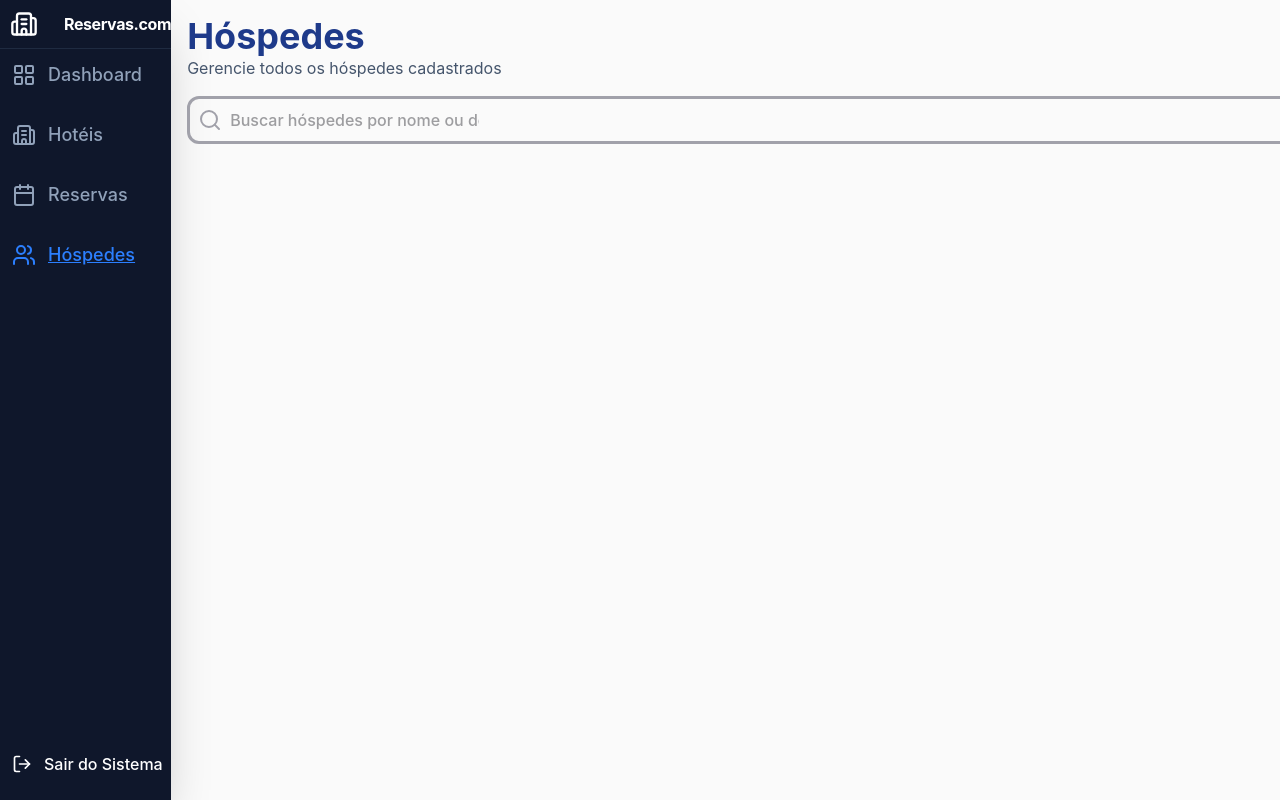
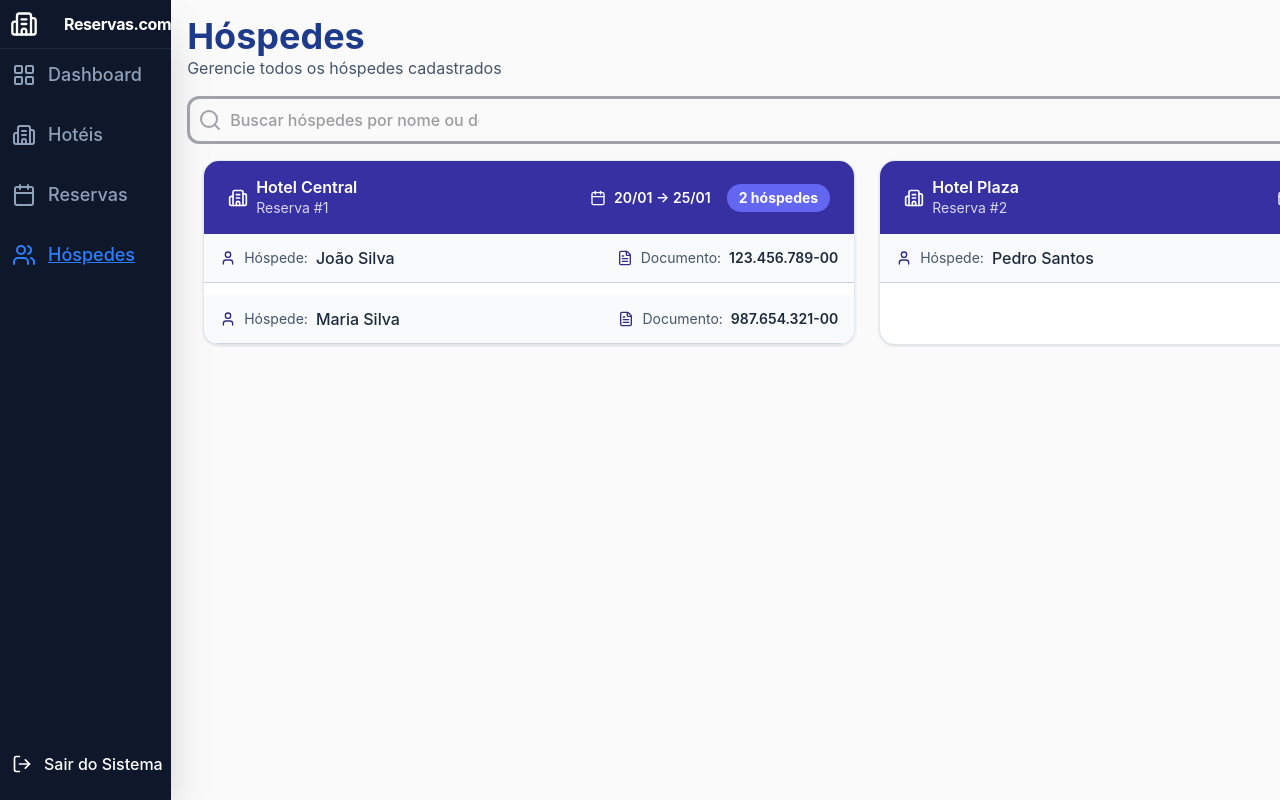
Before and after one commit to Sofyaolvs/hotelaria, a React app in the folder frontend/: page / in a window 1280 px wide. Both pictures are taken after a click on the button "Hóspedes". Shown: the top 800 px of the page. Built offline with nearby package versions, Linux system fonts and the light colour scheme; the HTML template or start-up script is replaced by a standard one.

Commit message:
feat: Tela de hóspedes e componentes

```diff
--- /dev/null
+++ b/frontend/src/components/cards/GuestCard.tsx
@@ -0,0 +1,95 @@
+import { Building2, Calendar, User, FileText } from "lucide-react";
+
+interface Guest {
+  id: number;
+  name: string;
+  document: string;
+}
+
+interface BookingWithGuests {
+  id: number;
+  hotel: string;
+  checkIn: string;
+  checkOut: string;
+  guests: Guest[];
+}
+
+interface BookingGuestsCardProps {
+  bookings: BookingWithGuests[];
+}
+
+export default function GuestCard({ bookings }: BookingGuestsCardProps) {
+  return (
+    <div className="w-full flex gap-6 !px-4 !mt-4">
+      {bookings.map((booking) => (
+        <div
+          key={booking.id}
+          className="bg-white border border-slate-200 rounded-2xl shadow-sm w-full overflow-hidden flex flex-col"
+        >
+          {/* Header */}
+          <div className="bg-secondary-800 !px-6 !py-4 flex items-center justify-between">
+            <div className="flex items-center gap-2 text-white">
+              <Building2 className="w-5 h-5" />
+              <div className="leading-tight">
+                <p className="font-semibold">{booking.hotel}</p>
+                <span className="text-sm text-white/80">
+                  Reserva #{booking.id}
+                </span>
+              </div>
+            </div>
+
+            <div className="flex items-center gap-4">
+              <div className="flex items-center gap-2 text-white">
+                <Calendar className="w-4 h-4" />
+                <span className="text-sm font-semibold">
+                  {booking.checkIn} → {booking.checkOut}
+                </span>
+              </div>
+
+              <span className="text-sm px-3! py-1! rounded-2xl bg-secondary-500 font-bold text-white">
+                {booking.guests.length} hóspede
+                {booking.guests.length !== 1 && "s"}
+              </span>
+            </div>
+          </div>
+
+
+
+          <div className="px-5 py-4 flex-1">
+            {booking.guests.length > 0 ? (
+              <div className="flex flex-col gap-3">
+                {booking.guests.map((guest) => (
+                  <div
+                    key={guest.id}
+                    className="flex items-center justify-between !px-4 !py-3 bg-slate-50 border-b border-slate-300"
+                  >
+                    <div className="flex items-center gap-2">
+                      <User className="w-4 h-4 text-secondary-900" />
+                      <p className="text-sm text-slate-600">Hóspede:</p>
+                      <span className="font-medium text-slate-800">{guest.name}</span>
+                    </div>
+                    <div className="flex items-center gap-2 text-slate-600">
+                      <FileText className="w-4 h-4 text-secondary-900" />
+                      <p className="text-sm text-slate-600">Documento:</p>
+                      <span className="text-sm font-semibold text-slate-800">{guest.document}</span>
+                    </div>
+                  </div>
+                ))}
+              </div>
+            ) : (
+              <p className="text-slate-500 text-sm text-center py-6">
+                Nenhum hóspede cadastrado
+              </p>
+            )}
+          </div>
+        </div>
+      ))}
+
+      {bookings.length === 0 && (
+        <div className="py-12 text-center text-slate-500 w-full">
+          Nenhuma reserva encontrada
+        </div>
+      )}
+    </div>
+  );
+}
--- a/frontend/src/components/cards/index.tsx
+++ b/frontend/src/components/cards/index.tsx
@@ -1,2 +1,3 @@
 export { default as HotelCard } from './HotelCard';
 export { default as BookingTable } from './BookingTable';
+export { default as GuestCard } from './GuestCard';
--- a/frontend/src/pages/GuestsPage/GuestsPage.tsx
+++ b/frontend/src/pages/GuestsPage/GuestsPage.tsx
@@ -1,8 +1,33 @@
+import { GuestCard } from "@/components/cards";
 import { PageLayout } from "@/components/layout";
 
 export default function GuestsPage() {
   const handleAddGuest = () => {
   }
+
+  const bookings = [
+    {
+      id: 1,
+      hotel: 'Hotel Central',
+      checkIn: '20/01',
+      checkOut: '25/01',
+      guests: [
+        { id: 1, name: 'João Silva', document: '123.456.789-00' },
+        { id: 2, name: 'Maria Silva', document: '987.654.321-00' },
+      ],
+    },
+    {
+      id: 2,
+      hotel: 'Hotel Plaza',
+      checkIn: '22/01',
+      checkOut: '28/01',
+      guests: [
+        { id: 3, name: 'Pedro Santos', document: '111.222.333-44' },
+      ],
+    },
+  ];
+
+
 
   return (
     <PageLayout
@@ -14,6 +39,8 @@
       showSearchBar
       searchPlaceholder="Buscar hóspedes por nome ou documento"
     >
+
+      <GuestCard bookings={bookings} />
     </PageLayout>
   )
 }
```
